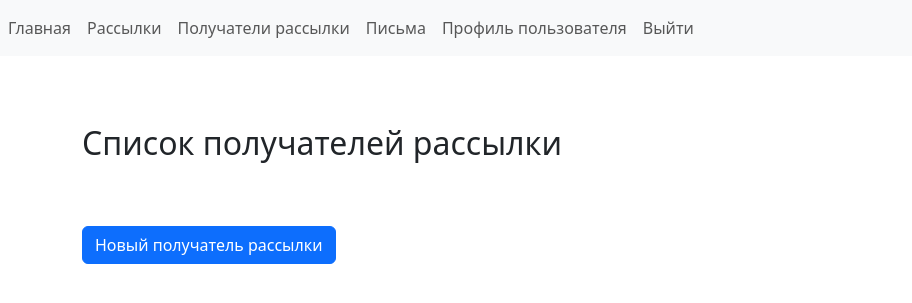
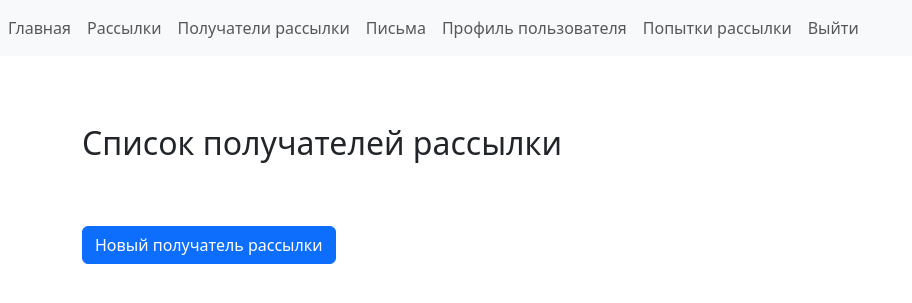
Before and after one commit to SuperZebrocat/NewsletterApp, a Django app: page /clients/ in a window 1280 px wide. Shown: the top 303 px of the page, without its empty margins (0-912 px from the left). Run offline with Django 5.2, Linux system fonts and the light colour scheme; the visitor is signed in with stand-in values (Sample User, id 1); data that the repository does not hold is empty; some libraries are stand-ins or nearby versions.

Commit message:
Nav bar updated

```diff
--- a/newsletters/templates/newsletters/includes/inc_nav_bar.html
+++ b/newsletters/templates/newsletters/includes/inc_nav_bar.html
@@ -4,7 +4,7 @@
         <ul class="navbar-nav">
             {% if user.is_authenticated %}
             <li class="nav-item active">
-                <a class="nav-link" href="#">Главная</a>
+                <a class="nav-link" href="{% url 'newsletters:main_page' %}">Главная</a>
             </li>
 
             <li class="nav-item active">
@@ -20,6 +20,9 @@
 
             <li class="nav-item">
                 <a class="nav-link" href="{% url 'users:profile_detail' user.email %}">Профиль пользователя</a>
+            </li>
+              <li class="nav-item">
+                <a class="nav-link" href="#">Попытки рассылки</a>
             </li>
             <li class="nav-item">
                 <form method="post" action="{% url 'users:logout' %}" style="display: inline">
```
